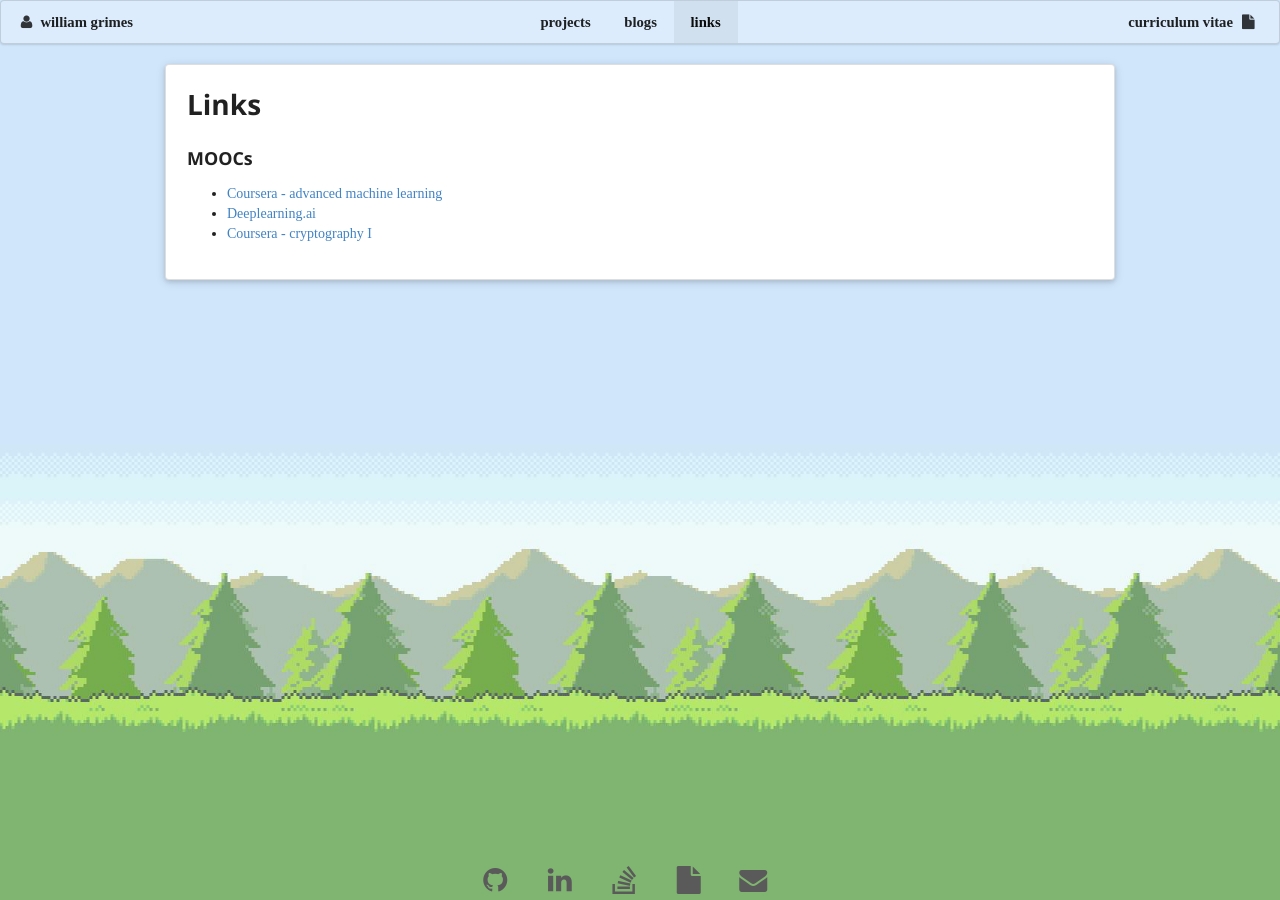
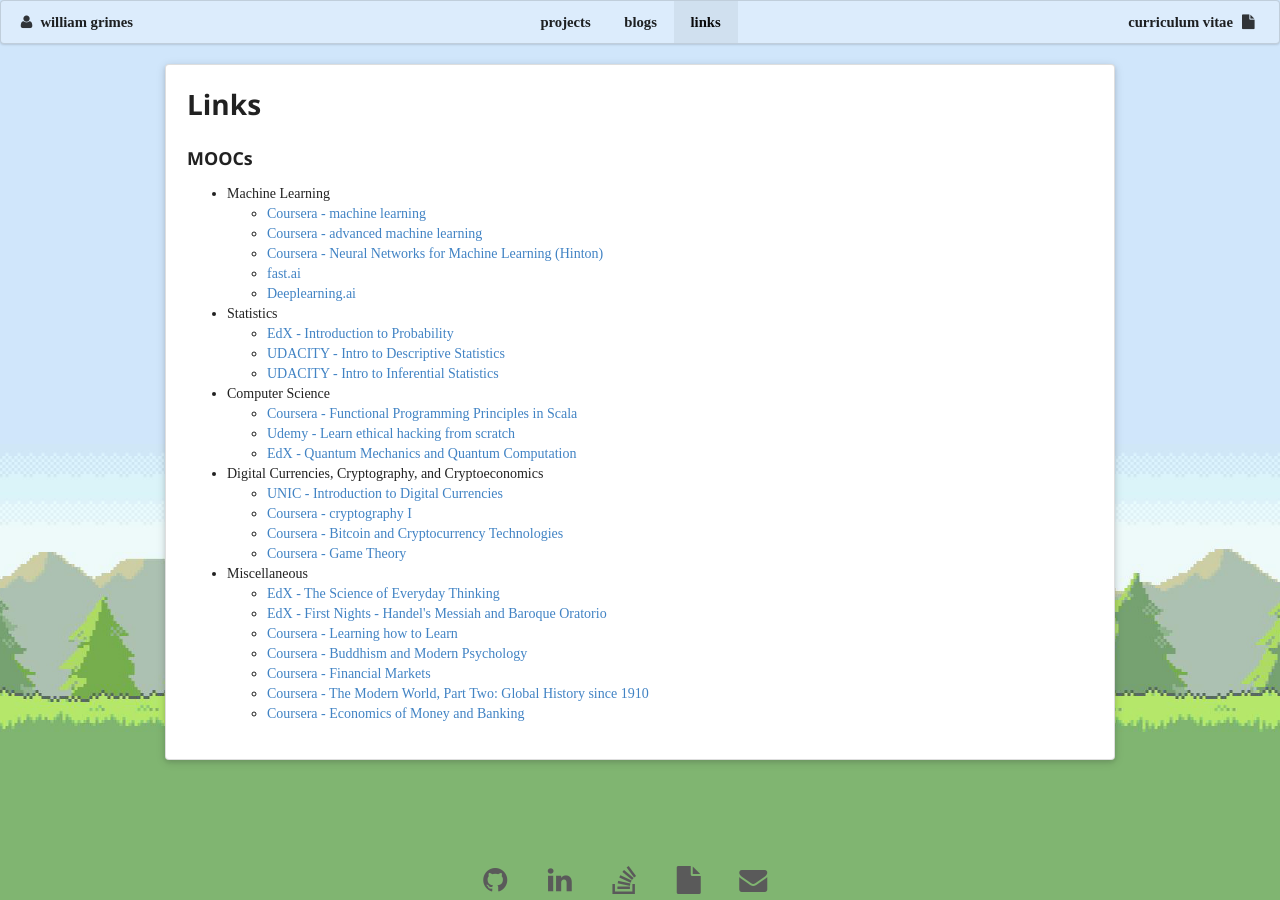
Before and after one commit to williamgrimes/williamgrimes.github.io, a Jekyll site: the page built from pages/links.md, in a window 1280 px wide. Built offline with Jekyll 4.4.1, drawn with Linux system fonts in a browser that asks for light colours.

Commit message:
added links for moocs

```diff
--- a/pages/links.md
+++ b/pages/links.md
@@ -7,19 +7,129 @@
 
 ### MOOCs
 <ul>
-    <li>
-        <a href="https://www.coursera.org/specializations/aml" target="_blank">
-            Coursera - advanced machine learning
-        </a>
-    </li>
-    <li>
-        <a href="https://www.deeplearning.ai/" target="_blank">
-            Deeplearning.ai
-        </a>
-    </li>
-    <li>
-        <a href="https://www.coursera.org/learn/crypto" target="_blank">
-            Coursera - cryptography I
-        </a>
-    </li>
+    <li>Machine Learning</li>
+    <ul>
+        <li>
+            <a href="https://www.coursera.org/learn/machine-learning" target="_blank">
+                Coursera - machine learning
+            </a>
+        </li>
+        <li>
+            <a href="https://www.coursera.org/specializations/aml" target="_blank">
+                Coursera - advanced machine learning
+            </a>
+        </li>
+        <li>
+            <a href="https://www.coursera.org/learn/neural-networks" target="_blank">
+                Coursera - Neural Networks for Machine Learning (Hinton)
+            </a>
+        </li>
+        <li>
+            <a href="https://www.fast.ai/" target="_blank">
+                fast.ai
+            </a>
+        </li>
+        <li>
+            <a href="https://www.deeplearning.ai/" target="_blank">
+                Deeplearning.ai
+            </a>
+        </li>
+    </ul>
+    <li>Statistics</li>
+    <ul>
+        <li>
+            <a href="https://www.edx.org/course/introduction-probability-science-mitx-6-041x-2" target="_blank">
+                EdX - Introduction to Probability
+            </a>
+        </li>
+        <li>
+            <a href="https://eu.udacity.com/course/intro-to-descriptive-statistics--ud827" target="_blank">
+                UDACITY - Intro to Descriptive Statistics
+            </a>
+        </li>
+        <li>
+            <a href="https://eu.udacity.com/course/intro-to-inferential-statistics--ud201" target="_blank">
+                UDACITY - Intro to Inferential Statistics
+            </a>
+        </li>
+    </ul>
+    <li>Computer Science</li>
+    <ul>
+        <li>
+            <a href="https://www.coursera.org/learn/progfun1" target="_blank">
+                Coursera - Functional Programming Principles in Scala
+            </a>
+        </li>
+        <li>
+            <a href="https://www.udemy.com/learn-ethical-hacking-from-scratch/" target="_blank">
+                Udemy - Learn ethical hacking from scratch
+            </a>
+        </li>
+        <li>
+            <a href="https://www.edx.org/course/quantum-mechanics-quantum-computation-uc-berkeleyx-cs-191x" target="_blank">
+                EdX - Quantum Mechanics and Quantum Computation
+            </a>
+        </li>
+    </ul>
+    <li>Digital Currencies, Cryptography, and Cryptoeconomics</li>
+    <ul>
+        <li>
+            <a href="https://digitalcurrency.unic.ac.cy/free-introductory-mooc/" target="_blank">
+                UNIC - Introduction to Digital Currencies
+            </a>
+        </li>
+        <li>
+            <a href="https://www.coursera.org/learn/crypto" target="_blank">
+                Coursera - cryptography I
+            </a>
+        </li>
+        <li>
+            <a href="www.coursera.org/learn/cryptocurrency" target="_blank">
+                Coursera - Bitcoin and Cryptocurrency Technologies
+            </a>
+        </li>
+        <li>
+            <a href="https://www.coursera.org/learn/game-theory-1" target="_blank">
+                Coursera - Game Theory
+            </a>
+        </li>
+    </ul>
+    <li>Miscellaneous</li>
+    <ul>
+        <li>
+            <a href="https://www.edx.org/course/science-everyday-thinking-uqx-think101x-5" target="_blank">
+                EdX - The Science of Everyday Thinking
+            </a>
+        </li>
+        <li>
+            <a href="https://www.edx.org/course/first-nights-messiah-harvardx-mus24-2x" target="_blank">
+                EdX - First Nights - Handel's Messiah and Baroque Oratorio
+            </a>
+        </li>
+        <li>
+            <a href="https://www.coursera.org/learn/learning-how-to-learn" target="_blank">
+                Coursera - Learning how to Learn
+            </a>
+        </li>
+        <li>
+            <a href="www.coursera.org/learn/science-of-meditation" target="_blank">
+                Coursera - Buddhism and Modern Psychology
+            </a>
+        </li>
+        <li>
+            <a href="https://www.coursera.org/learn/financial-markets-global" target="_blank">
+                Coursera - Financial Markets
+            </a>
+        </li>
+        <li>
+            <a href="https://www.coursera.org/learn/modern-world-2" target="_blank">
+                Coursera - The Modern World, Part Two: Global History since 1910
+            </a>
+        </li>
+        <li>
+            <a href="https://www.coursera.org/learn/money-banking" target="_blank">
+                Coursera - Economics of Money and Banking
+            </a>
+        </li>
+    </ul>
 </ul>
```
